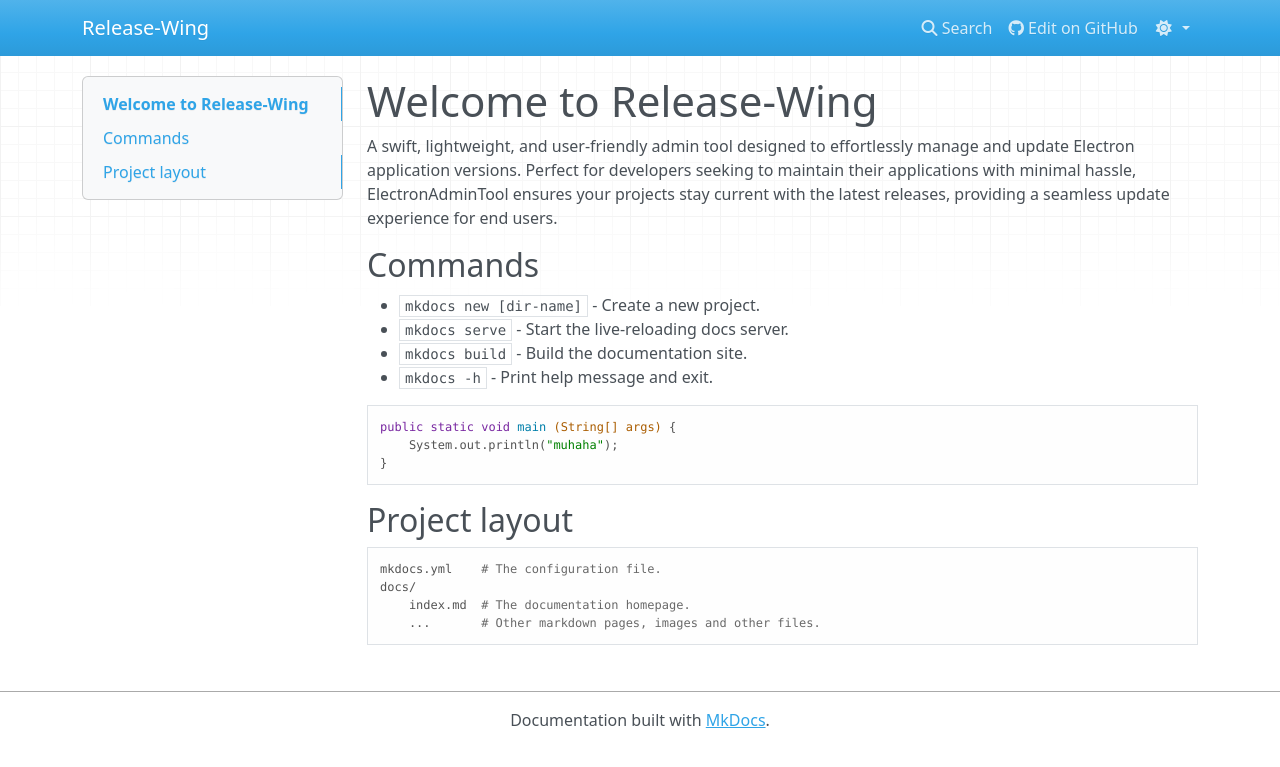
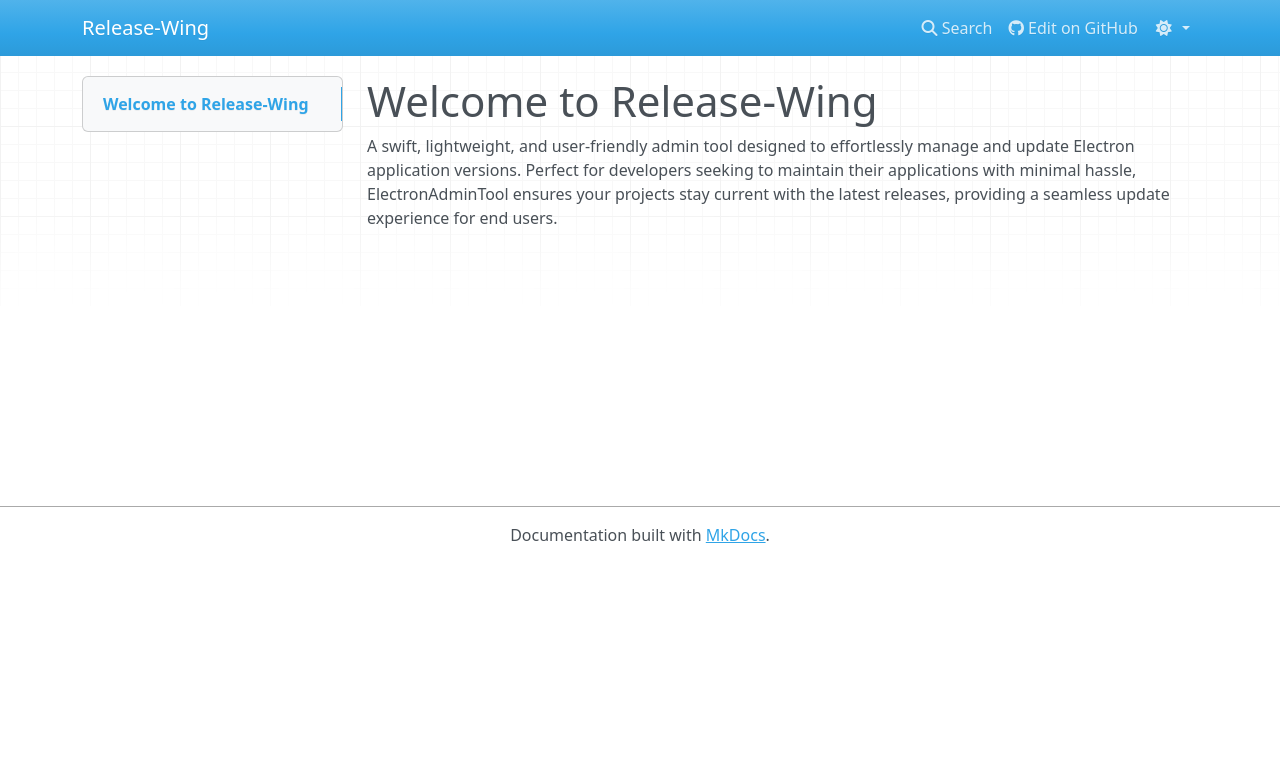
Before and after one commit to ArrayHive/Release-Wing, an MkDocs documentation site: the page built from docs/docs/index.md, in a window 1280 px wide. Shown: the top 767 px of the page. Built offline with MkDocs 1.6.1, drawn with Linux system fonts in a browser that asks for light colours; nearby versions of some CDN libraries.

Commit message:
docs: remove default content

````diff
--- a/docs/docs/index.md
+++ b/docs/docs/index.md
@@ -1,23 +1,3 @@
 # Welcome to Release-Wing
 
 A swift, lightweight, and user-friendly admin tool designed to effortlessly manage and update Electron application versions. Perfect for developers seeking to maintain their applications with minimal hassle, ElectronAdminTool ensures your projects stay current with the latest releases, providing a seamless update experience for end users.
-
-## Commands
-
-* `mkdocs new [dir-name]` - Create a new project.
-* `mkdocs serve` - Start the live-reloading docs server.
-* `mkdocs build` - Build the documentation site.
-* `mkdocs -h` - Print help message and exit.
-
-```java
-public static void main (String[] args) {
-    System.out.println("muhaha");
-}
-```
-
-## Project layout
-
-    mkdocs.yml    # The configuration file.
-    docs/
-        index.md  # The documentation homepage.
-        ...       # Other markdown pages, images and other files.
````
